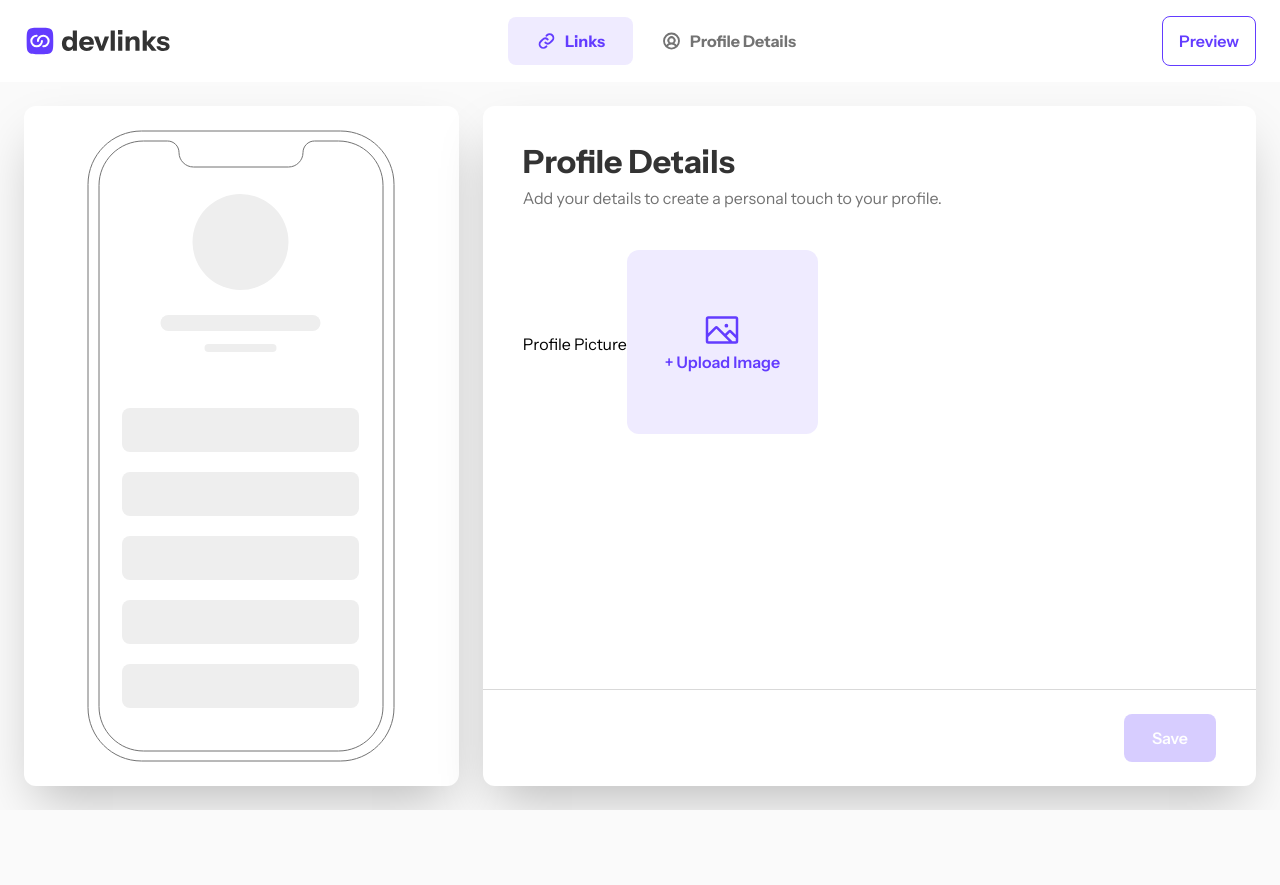
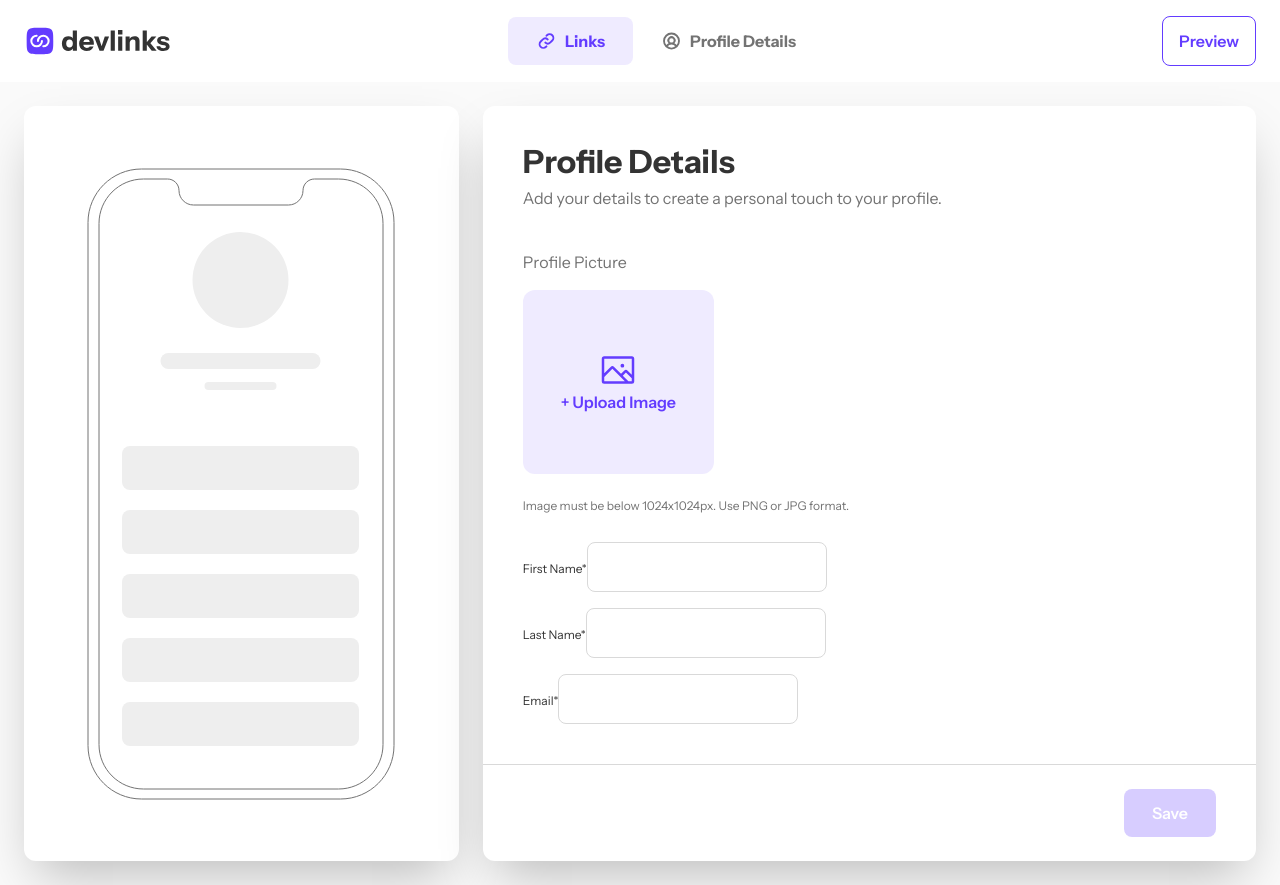
Before and after one commit to David-Henery4/Link-Share, a Next.js app: page / in a window 1280 px wide. Before the commit the page ends 810 px from the top, so only its background shows below. Built offline with nearby package versions, Linux system fonts and the light colour scheme.

Commit message:
form-input-setup

```diff
--- a/src/components/profile-section-comps/ProfileForm.tsx
+++ b/src/components/profile-section-comps/ProfileForm.tsx
@@ -4,6 +4,11 @@ const ProfileForm = () => {
   return (
     <form className="w-full mt-10">
       <ProfileImageUpload />
+      <div className="w-full mt-6 grid gap-3">
+        <Input id="first-name" label="First Name" />
+        <Input id="last-name" label="Last Name" />
+        <Input id="email" label="Email" />
+      </div>
     </form>
   );
 };
--- a/src/components/profile-section-comps/form-comps/Input.tsx
+++ b/src/components/profile-section-comps/form-comps/Input.tsx
@@ -5,9 +5,9 @@ interface InputTypes {
 
 const Input = ({ id, label }: InputTypes) => {
   return (
-    <div>
-      <label htmlFor={id}>{label}</label>
-      <input type="text" id={id} name={id} />;
+    <div className="w-full">
+      <label className="text-xs text-darkGrey font-normal" htmlFor={id}>{label}*</label>
+      <input type="text" id={id} name={id} className="rounded-lg mt-1 px-4 py-3 border border-border bg-white outline-none text-darkGrey text-base font-normal" />
     </div>
   );
 };
--- a/src/components/profile-section-comps/form-comps/ProfileImageUpload.tsx
+++ b/src/components/profile-section-comps/form-comps/ProfileImageUpload.tsx
@@ -1,9 +1,13 @@
+import { BaseText } from "@/components/reusable/text";
 import { UploadImageIcon } from "../../icons";
 
 const ProfileImageUpload = () => {
   return (
-    <div className="w-full">
-      <label htmlFor="imageFile">Profile Picture</label>
+    <div className="w-full flex flex-col justify-start items-start gap-4">
+      <label htmlFor="imageFile" className="text-grey text-base font-normal">
+        Profile Picture
+      </label>
+      <div className="flex flex-col justify-start items-start gap-6">
         <div className="relative px-[38px] py-[60px] rounded-xl bg-purpleLight text-purple font-semibold inline-flex flex-col justify-center items-center">
           <span>
             <UploadImageIcon />
@@ -16,6 +20,10 @@ const ProfileImageUpload = () => {
             accept="image/*"
           />
         </div>
+        <BaseText size="small">
+          Image must be below 1024x1024px. Use PNG or JPG format.
+        </BaseText>
+      </div>
     </div>
   );
 };
```
Lines whose indentation alone changed are shown as unchanged.
